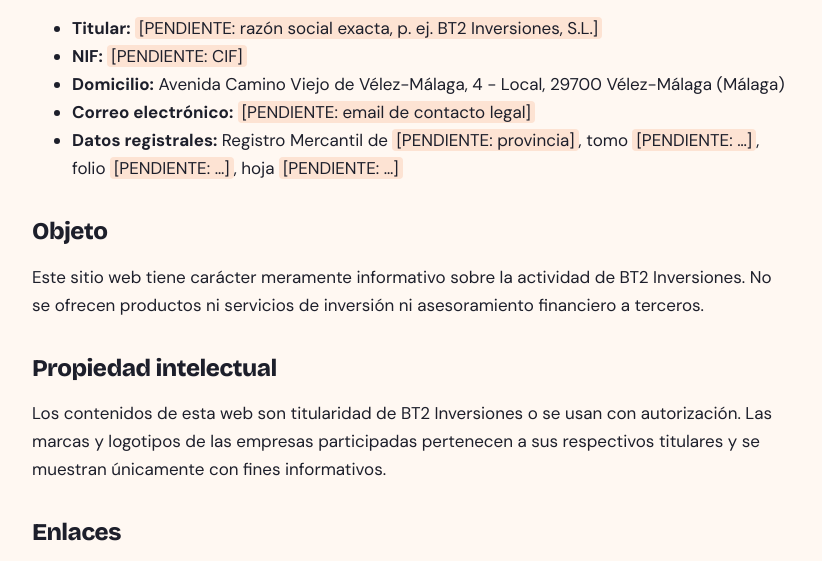
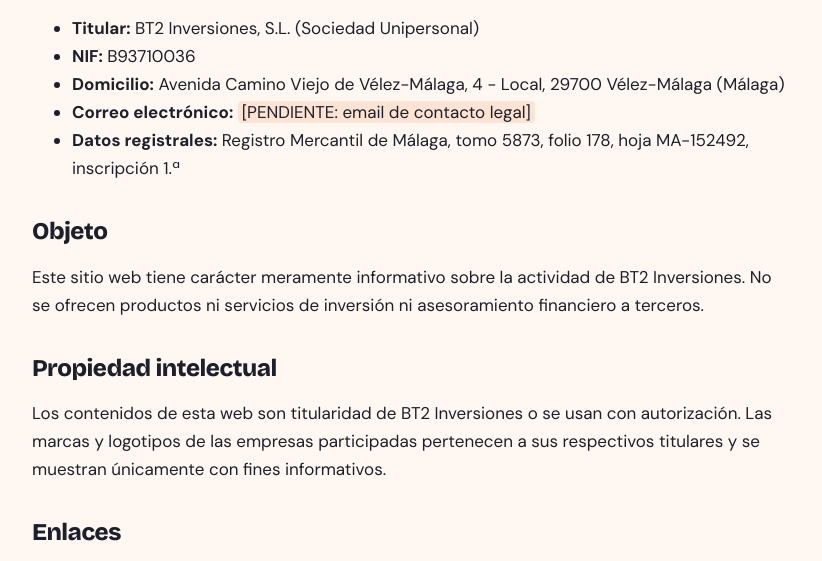
Before and after one commit to borjagarsol-boop/web-BT2, a plain HTML site: page aviso-legal.html in a window 1280 px wide. Shown: the part 234-795 px from the top of the page, without its empty margins (228-1050 px from the left). Drawn offline with Linux system fonts and the light colour scheme.

Commit message:
Aviso legal y privacidad: razón social, NIF y datos registrales
Co-Authored-By: Claude Opus 5.5 <noreply@anthropic.com>
Claude-Session: https://claude.ai/code/session_01Jvd1bcZtGaWjcAqnSqFNVA

```diff
--- a/aviso-legal.html
+++ b/aviso-legal.html
@@ -16,11 +16,11 @@
 <h1>Aviso legal</h1>
 <p>En cumplimiento del artículo 10 de la Ley 34/2002, de Servicios de la Sociedad de la Información y de Comercio Electrónico (LSSI-CE), se informa de los datos del titular de este sitio web:</p>
 <ul>
-<li><strong>Titular:</strong> <span class="pend">[PENDIENTE: razón social exacta, p. ej. BT2 Inversiones, S.L.]</span></li>
-<li><strong>NIF:</strong> <span class="pend">[PENDIENTE: CIF]</span></li>
+<li><strong>Titular:</strong> BT2 Inversiones, S.L. (Sociedad Unipersonal)</li>
+<li><strong>NIF:</strong> B93710036</li>
 <li><strong>Domicilio:</strong> Avenida Camino Viejo de Vélez-Málaga, 4 - Local, 29700 Vélez-Málaga (Málaga)</li>
 <li><strong>Correo electrónico:</strong> <span class="pend">[PENDIENTE: email de contacto legal]</span></li>
-<li><strong>Datos registrales:</strong> Registro Mercantil de <span class="pend">[PENDIENTE: provincia]</span>, tomo <span class="pend">[PENDIENTE: …]</span>, folio <span class="pend">[PENDIENTE: …]</span>, hoja <span class="pend">[PENDIENTE: …]</span></li>
+<li><strong>Datos registrales:</strong> Registro Mercantil de Málaga, tomo 5873, folio 178, hoja MA-152492, inscripción 1.ª</li>
 </ul>
 <h2>Objeto</h2>
 <p>Este sitio web tiene carácter meramente informativo sobre la actividad de BT2 Inversiones. No se ofrecen productos ni servicios de inversión ni asesoramiento financiero a terceros.</p>
```
Also changed, not shown: privacidad.html (+1 -1 lines).
